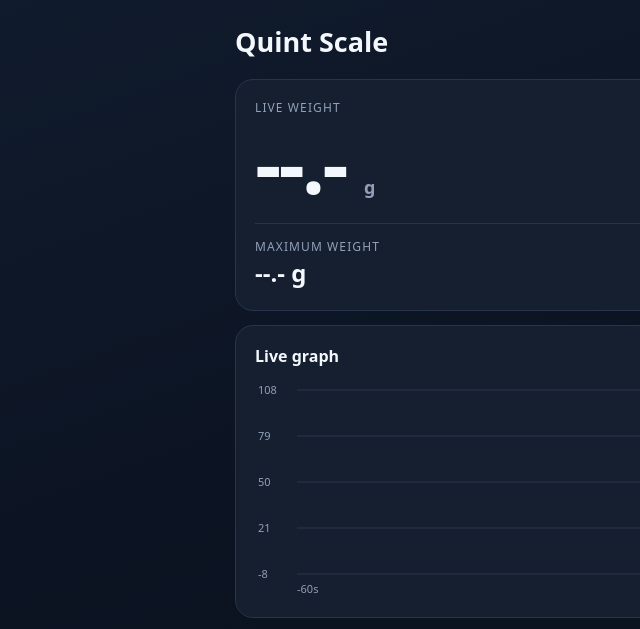
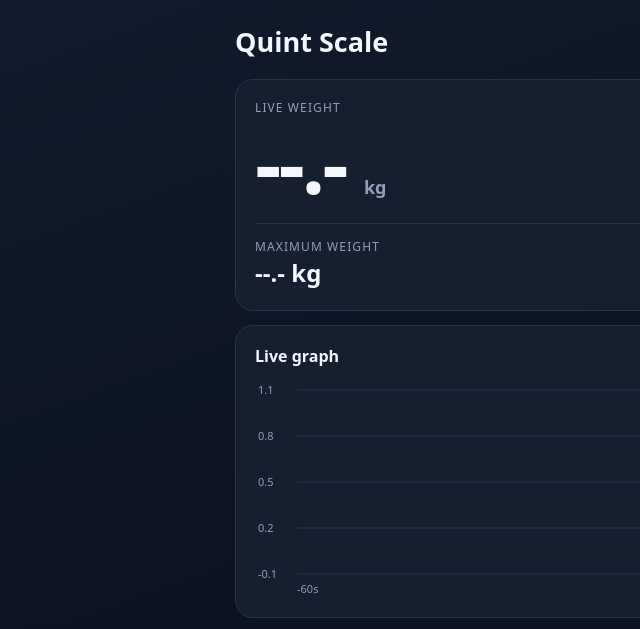
Before and after one commit to QuintKersten/BLE-scale, a plain HTML site: page index.html in a window 1280 px wide. Shown: the top 629 px of the page, 25-665 px from the left. Drawn offline with Linux system fonts and the light colour scheme.

Commit message:
Add files via upload

```diff
--- a/index.html
+++ b/index.html
@@ -20,8 +20,8 @@ button.secondary{background:#26364d;color:var(--text);border:1px solid #3b4d66}b
 </style></head>
 <body><main>
 <header><h1>Quint Scale</h1><div id="status" class="status">Disconnected</div></header>
-<section class="panel"><div class="label">Live weight</div><div class="value"><span id="weight">--.-</span> <span class="unit">g</span></div>
-<div class="row"><div><div class="label">Maximum weight</div><div class="max"><span id="maximum">--.-</span> g</div></div><div id="sampleAge" class="status">No data</div></div></section>
+<section class="panel"><div class="label">Live weight</div><div class="value"><span id="weight">--.-</span> <span class="unit">kg</span></div>
+<div class="row"><div><div class="label">Maximum weight</div><div class="max"><span id="maximum">--.-</span> kg</div></div><div id="sampleAge" class="status">No data</div></div></section>
 <section class="panel"><div class="row" style="border:0;padding:0;margin:0"><h2>Live graph</h2><span class="status">Last 60 seconds</span></div><canvas id="chart"></canvas></section>
 <section class="panel"><button id="connect" class="connect">Connect to Quint Scale</button><div class="buttons"><button id="tare" class="secondary" disabled>TARE</button><button id="resetMax" class="secondary" disabled>RESET MAX</button></div><div id="error" class="error"></div><p class="hint">Open this page in Bluefy on your iPhone. Keep Bluetooth enabled and stay near the scale.</p></section>
 </main>
@@ -34,8 +34,8 @@ let device=null,server=null,rx=null,tx=null,maxChar=null,points=[],lastAt=0;
 function status(s,on){$("status").textContent=s;$("status").classList.toggle("connected",!!on);$("tare").disabled=!on;$("resetMax").disabled=!on;$("connect").textContent=on?"Disconnect":"Connect to Quint Scale"}
 function err(s){$("error").textContent=s||""}
 function decode(view){if(view.byteLength<4)throw Error("Invalid weight packet");return view.getFloat32(0,true)}
-function weight(e){try{let v=decode(e.target.value);if(!Number.isFinite(v))return;lastAt=Date.now();$("weight").textContent=v.toFixed(1);points.push({t:lastAt,v});if(points.length>600)points.shift();$("sampleAge").textContent="Live";draw()}catch(x){err(x.message)}}
-function maximum(e){try{$("maximum").textContent=decode(e.target.value).toFixed(1)}catch(x){err(x.message)}}
+function weight(e){try{let v=decode(e.target.value)/1000;if(!Number.isFinite(v))return;lastAt=Date.now();$("weight").textContent=v.toFixed(1);points.push({t:lastAt,v});if(points.length>600)points.shift();$("sampleAge").textContent="Live";draw()}catch(x){err(x.message)}}
+function maximum(e){try{$("maximum").textContent=(decode(e.target.value)/1000).toFixed(1)}catch(x){err(x.message)}}
 async function connect(){
  if(!navigator.bluetooth?.requestDevice)throw Error("Web Bluetooth is unavailable. Open this page in Bluefy, not Safari.");
  device=await navigator.bluetooth.requestDevice({filters:[{services:[SERVICE]}],optionalServices:[SERVICE]});
@@ -56,9 +56,9 @@ function draw(){
  const dpr=devicePixelRatio||1,r=canvas.getBoundingClientRect(),w=Math.max(1,r.width),h=Math.max(1,r.height);
  if(canvas.width!==Math.round(w*dpr)||canvas.height!==Math.round(h*dpr)){canvas.width=Math.round(w*dpr);canvas.height=Math.round(h*dpr)}
  ctx.setTransform(dpr,0,0,dpr,0,0);ctx.clearRect(0,0,w,h);let now=Date.now();points=points.filter(p=>now-p.t<=60000);
- let vals=points.map(p=>p.v),lo=vals.length?Math.min(0,...vals):0,hi=vals.length?Math.max(100,...vals):100;if(hi-lo<10)hi=lo+10;let pad=(hi-lo)*.08;lo-=pad;hi+=pad;
+  let vals=points.map(p=>p.v),lo=vals.length?Math.min(0,...vals):0,hi=vals.length?Math.max(1,...vals):1;if(hi-lo<.1)hi=lo+.1;let pad=(hi-lo)*.08;lo-=pad;hi+=pad;
  let L=42,R=8,T=12,B=24,pw=w-L-R,ph=h-T-B,y=v=>T+(hi-v)/(hi-lo)*ph,x=t=>L+(1-(now-t)/60000)*pw;
- ctx.font="11px system-ui";ctx.fillStyle="#91a0b8";ctx.strokeStyle="#29394f";for(let i=0;i<=4;i++){let v=lo+(hi-lo)*i/4,yy=y(v);ctx.beginPath();ctx.moveTo(L,yy);ctx.lineTo(w-R,yy);ctx.stroke();ctx.fillText(v.toFixed(0),3,yy+4)}
+  ctx.font="11px system-ui";ctx.fillStyle="#91a0b8";ctx.strokeStyle="#29394f";for(let i=0;i<=4;i++){let v=lo+(hi-lo)*i/4,yy=y(v);ctx.beginPath();ctx.moveTo(L,yy);ctx.lineTo(w-R,yy);ctx.stroke();ctx.fillText(v.toFixed(1),3,yy+4)}
  ctx.fillText("-60s",L,h-5);ctx.fillText("now",w-32,h-5);
  if(points.length>1){ctx.beginPath();points.forEach((p,i)=>i?ctx.lineTo(x(p.t),y(p.v)):ctx.moveTo(x(p.t),y(p.v)));ctx.strokeStyle="#64d7b0";ctx.lineWidth=2.5;ctx.lineJoin="round";ctx.stroke()}
 }
```
